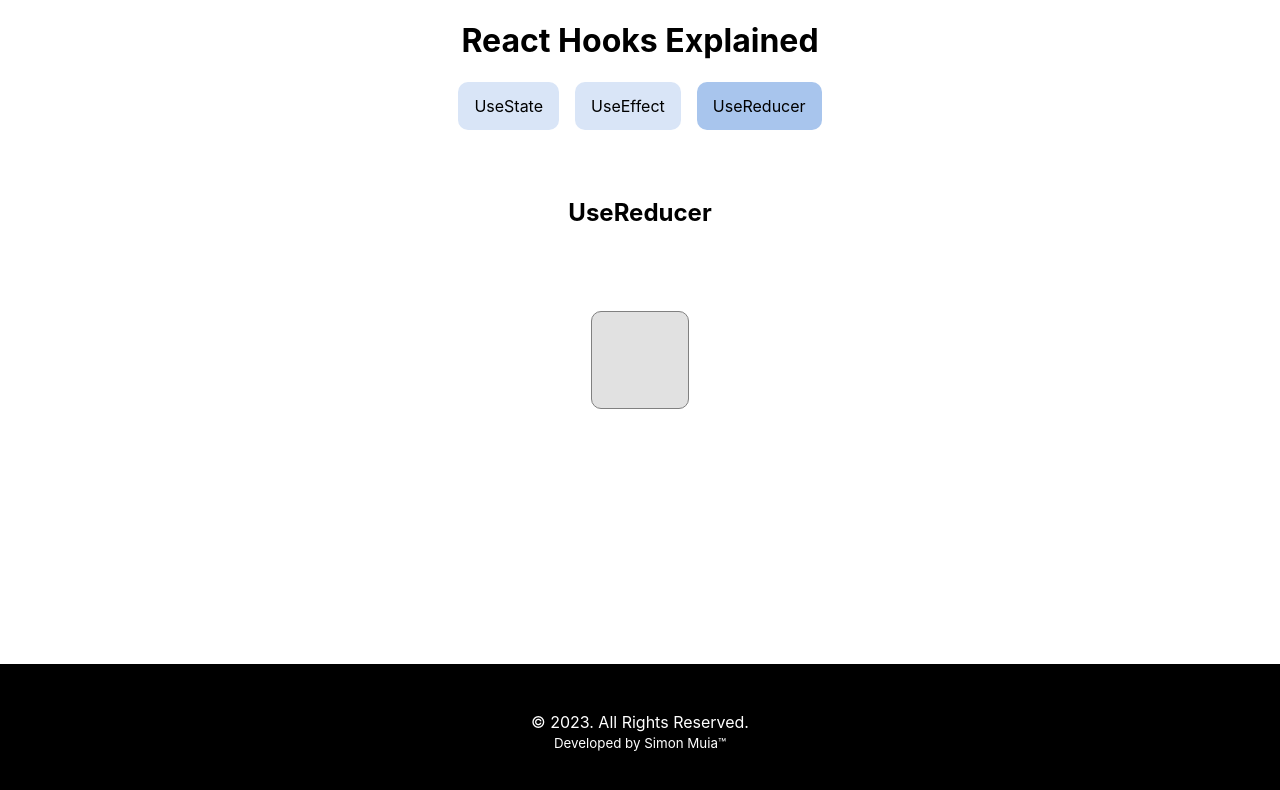
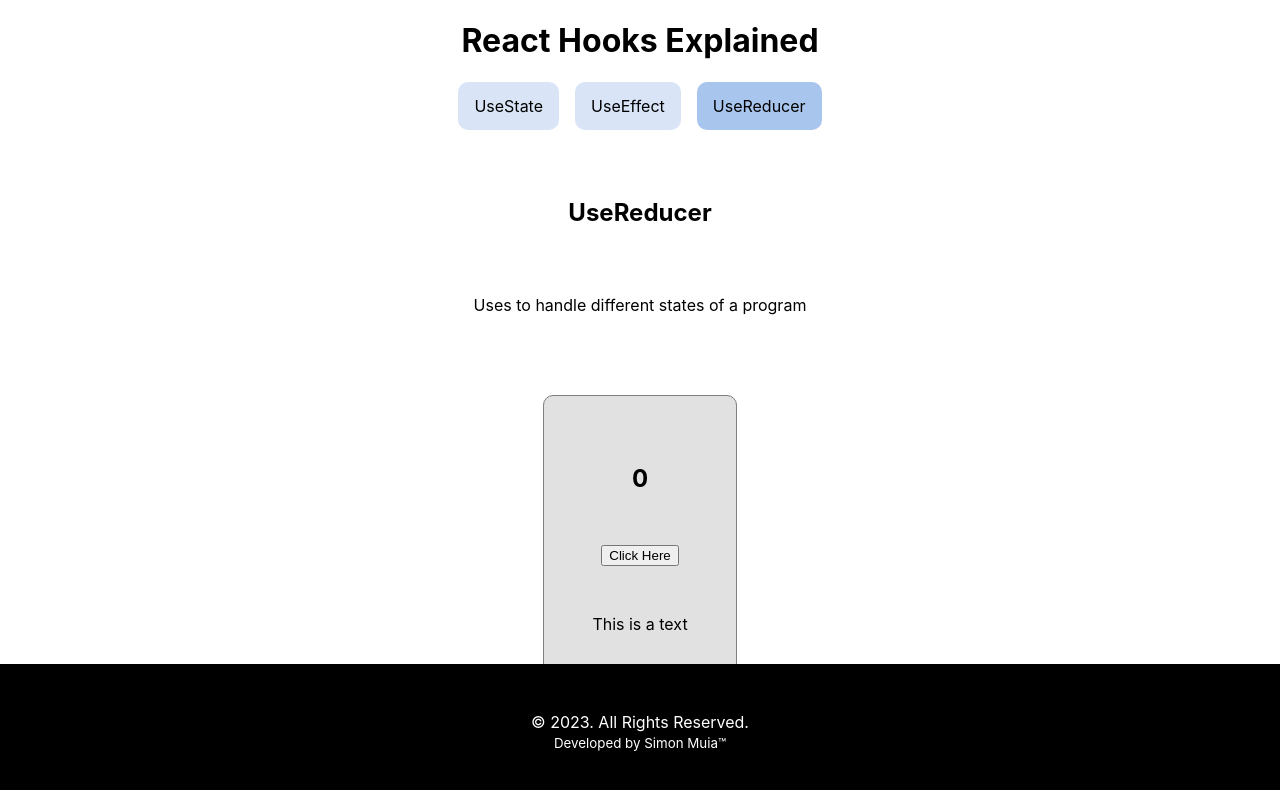
Before and after one commit to simonmuia/react-hooks, a React (Create React App) app: page /usereducer in a window 1280 px wide. Shown: the top 790 px of the page. Built offline with nearby package versions, Linux system fonts and the light colour scheme.

Commit message:
Added useReducer function feature

```diff
--- a/src/pages/UseReducerPage.jsx
+++ b/src/pages/UseReducerPage.jsx
@@ -1,12 +1,44 @@
-import React from 'react'
+import React, { useReducer } from 'react'
+/**
+ * Alters two different actions: increment value and value of
+ * text visibility.
+ *
+ */
+const reducer = (state, action) =>{
+  switch (action.type) {
+    case "INCREMENT":
+      return {count: state.count + 1, showText: state.showText}
+    case "toggleShowText":
+      return {count: state.count, showText: !state.showText}
+
+    default:
+      return state;
+  }
+}
+
 
 const UseReducerPage = () => {
+
+  const [state, dispatch] = useReducer(reducer,
+    {count: 0, showText:true}
+    )
+
   return (
 	<div className='wrapper'>
       <h2>UseReducer</h2>
+      <p>Uses to handle different states of a program</p>
 
       <div className='inputForm'>
-
+        <h2>{state.count}</h2>
+        <button
+        onClick={()=>{
+          dispatch({type:"INCREMENT"});
+          dispatch({type:"toggleShowText"})
+        }}
+        >
+          Click Here
+        </button>
+        {state.showText && <p>This is a text</p>}
 		</div>
 
     </div>
```
